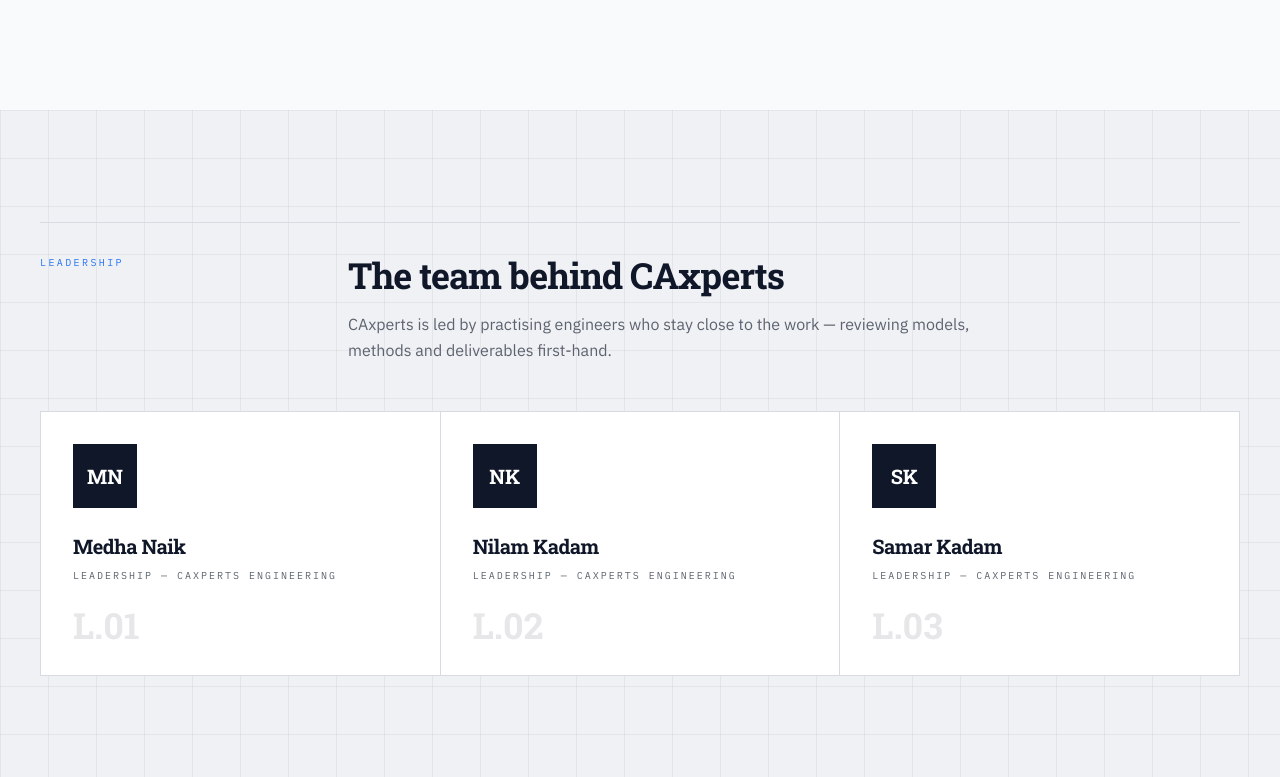
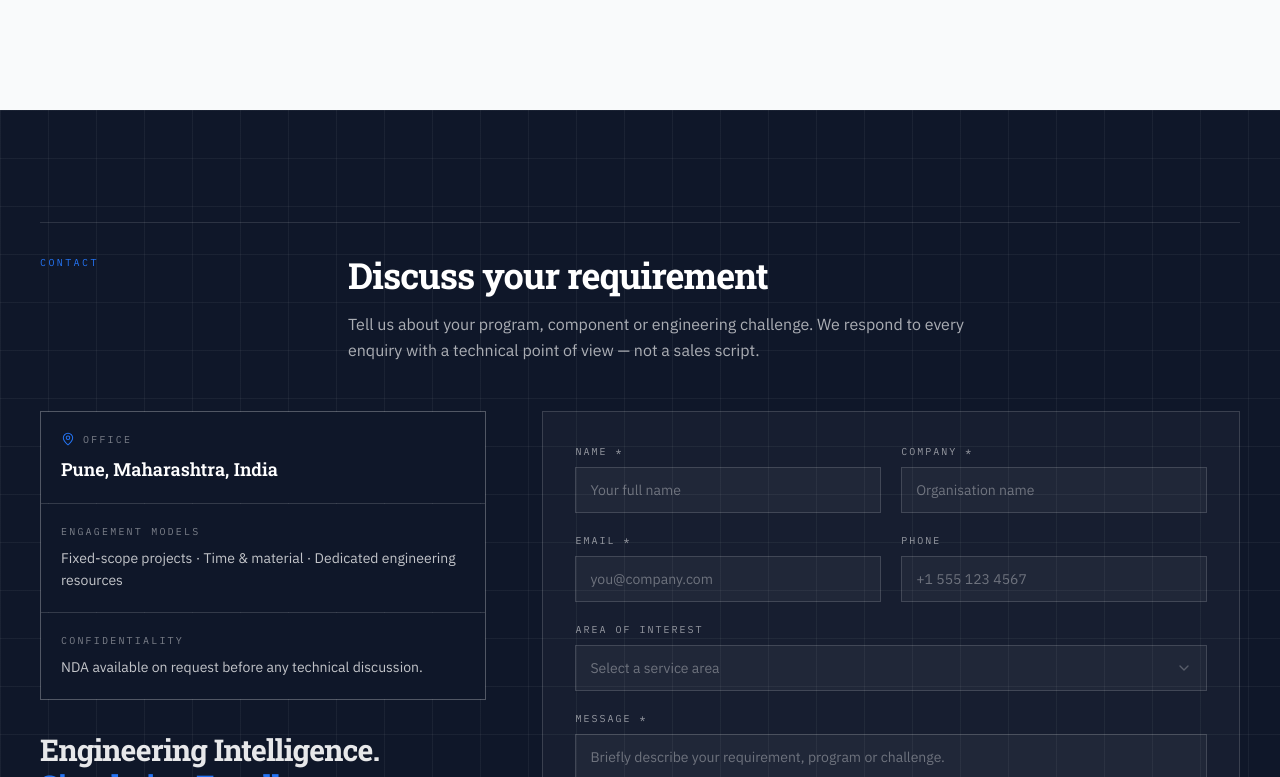
Before and after one commit to nishant-naik-1985/website-Final, a React (Vite) app in the folder apps/web/: page / in a window 1280 px wide. Shown: the part 7403-8180 px from the top of the page. Built offline with nearby package versions, Linux system fonts and the light colour scheme; the HTML template or start-up script is replaced by a standard one.

Commit message:
Remove leadership section

```diff
--- a/apps/web/src/components/site/Footer.jsx
+++ b/apps/web/src/components/site/Footer.jsx
@@ -9,7 +9,6 @@
     { label: 'How We Work', href: '#process' },
     { label: 'Quality', href: '#quality' },
     { label: 'Case Studies', href: '#case-studies' },
-    { label: 'Leadership', href: '#leadership' },
 ];
 
 const SERVICE_LINKS = [
--- a/apps/web/src/pages/HomePage.jsx
+++ b/apps/web/src/pages/HomePage.jsx
@@ -192,12 +192,6 @@
         approach:
             'Python-based scripting for model checks, deck preparation and standardised report generation, integrated into the existing tool chain.',
     },
-];
-
-const LEADERS = [
-    { name: 'Medha Naik', initials: 'MN' },
-    { name: 'Nilam Kadam', initials: 'NK' },
-    { name: 'Samar Kadam', initials: 'SK' },
 ];
 
 const INTEREST_OPTIONS = [
@@ -935,39 +929,6 @@
                     </div>
                 </section>
 
-                {/* LEADERSHIP — 08 */}
-                <section id="leadership" className="tech-grid bg-secondary/60">
-                    <div className="mx-auto max-w-[90rem] px-4 py-20 sm:px-6 lg:px-10 lg:py-28">
-                        <Reveal>
-                            <SectionHeader
-                                label="Leadership"
-                                title="The team behind CAxperts"
-                                description="CAxperts is led by practising engineers who stay close to the work — reviewing models, methods and deliverables first-hand."
-                            />
-                        </Reveal>
-                        <div className="mt-12 grid gap-px border border-border bg-border sm:grid-cols-3">
-                            {LEADERS.map((leader, i) => (
-                                <Reveal key={leader.name} delay={0.08 * i} className="h-full">
-                                    <div className="flex h-full flex-col items-start bg-card p-8">
-                                        <span className="flex h-16 w-16 items-center justify-center bg-navy font-display text-xl font-bold text-white">
-                                            {leader.initials}
-                                        </span>
-                                        <h3 className="mt-6 font-display text-xl font-bold tracking-tight text-navy">
-                                            {leader.name}
-                                        </h3>
-                                        <p className="mt-2 font-mono text-[10px] uppercase tracking-[0.2em] text-muted-foreground">
-                                            Leadership — CAxperts Engineering
-                                        </p>
-                                        <span className="mt-6 font-display text-4xl font-bold leading-none text-navy/10">
-                                            L.0{i + 1}
-                                        </span>
-                                    </div>
-                                </Reveal>
-                            ))}
-                        </div>
-                    </div>
-                </section>
-
                 {/* CONTACT — 09 */}
                 <section id="contact" className="tech-grid-dark bg-navy">
                     <div className="mx-auto max-w-[90rem] px-4 py-20 sm:px-6 lg:px-10 lg:py-28">
```
